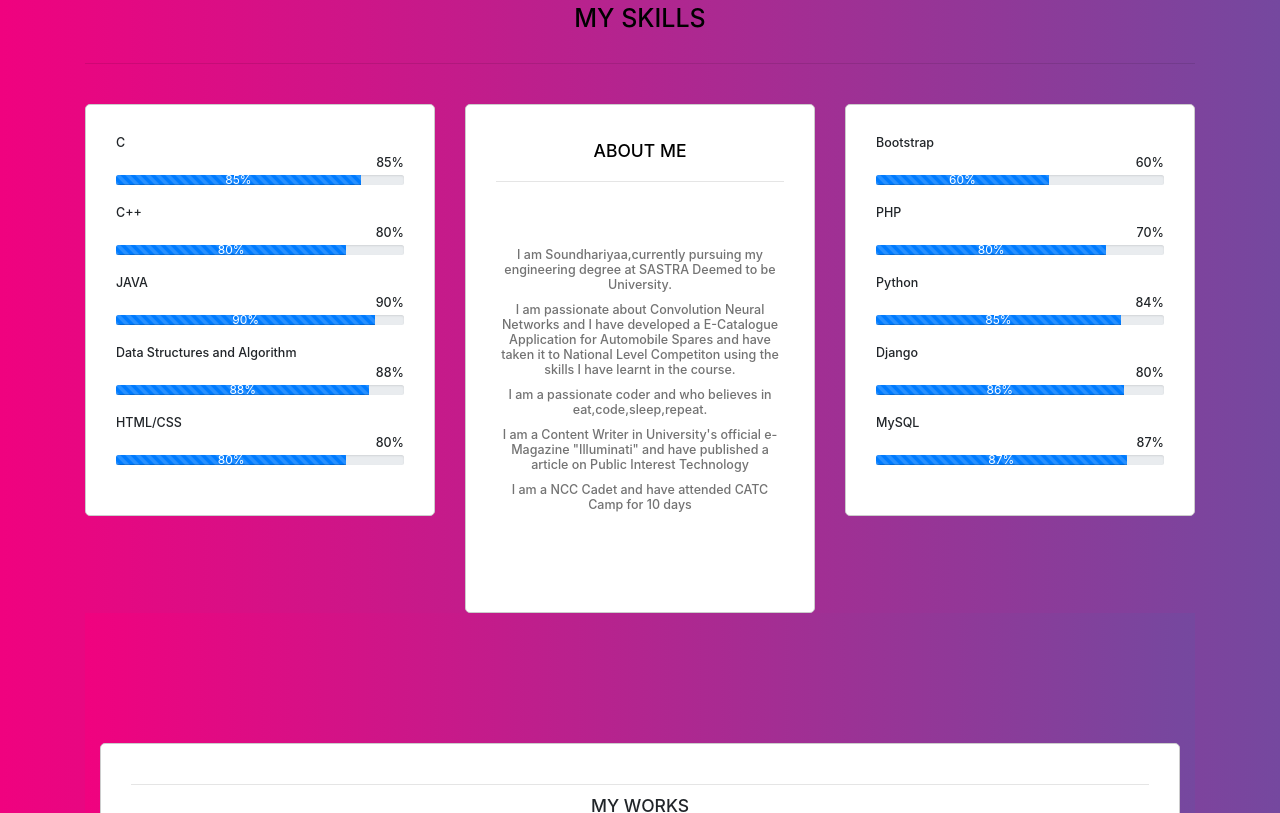
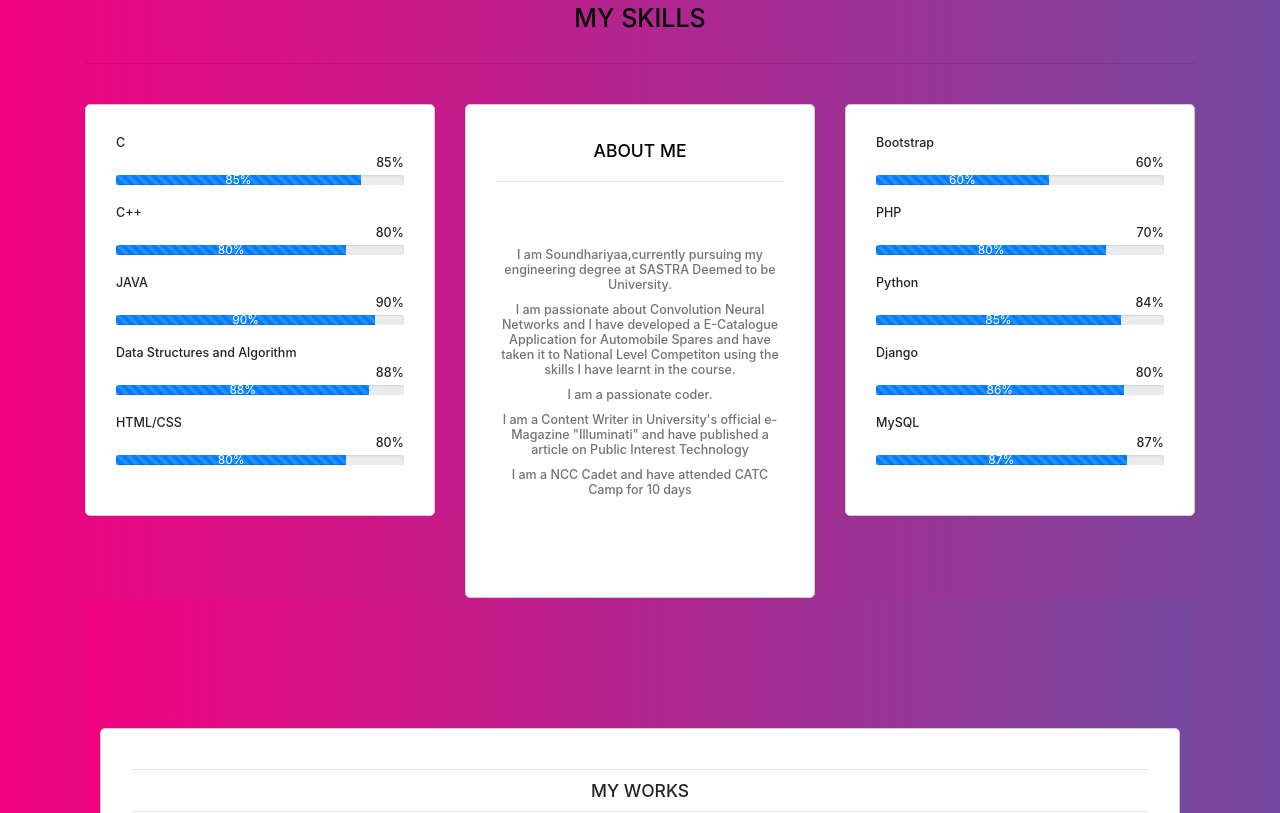
Before and after one commit to msoundhariyaa/msoundhariyaa.github.io, a plain HTML site: page index.html in a window 1280 px wide. Shown: the part 807-1620 px from the top of the page. Drawn offline with nearby package versions, Linux system fonts and the light colour scheme; files that its build step writes are made by us from their sources.

Commit message:
Update index.html

```diff
--- a/index.html
+++ b/index.html
@@ -174,7 +174,7 @@
                 <div class="packages">
                     <li><h3>ABOUT ME</h3></li>
                     <hr size="20">
-                    <p class="500 wow zoomIn" data-wow-delay="1.2s"><h5><li class="1">I am Soundhariyaa,currently pursuing my engineering degree at SASTRA Deemed to be University.</li><li class="3">I am passionate about Convolution Neural Networks and I have developed a E-Catalogue Application for Automobile Spares and have taken it to National Level Competiton using the skills I have learnt in the course.</li><li class="2">I am a passionate coder and who believes in eat,code,sleep,repeat.</li><li class="4">I am a Content Writer in University's official  e-Magazine "Illuminati" and have published a article on Public Interest Technology</li><li class="5">I am a NCC Cadet and have attended CATC Camp for 10 days<li></h5></p>
+                    <p class="500 wow zoomIn" data-wow-delay="1.2s"><h5><li class="1">I am Soundhariyaa,currently pursuing my engineering degree at SASTRA Deemed to be University.</li><li class="3">I am passionate about Convolution Neural Networks and I have developed a E-Catalogue Application for Automobile Spares and have taken it to National Level Competiton using the skills I have learnt in the course.</li><li class="2">I am a passionate coder.</li><li class="4">I am a Content Writer in University's official  e-Magazine "Illuminati" and have published a article on Public Interest Technology</li><li class="5">I am a NCC Cadet and have attended CATC Camp for 10 days<li></h5></p>
 
                 </div>
             </div>
```
